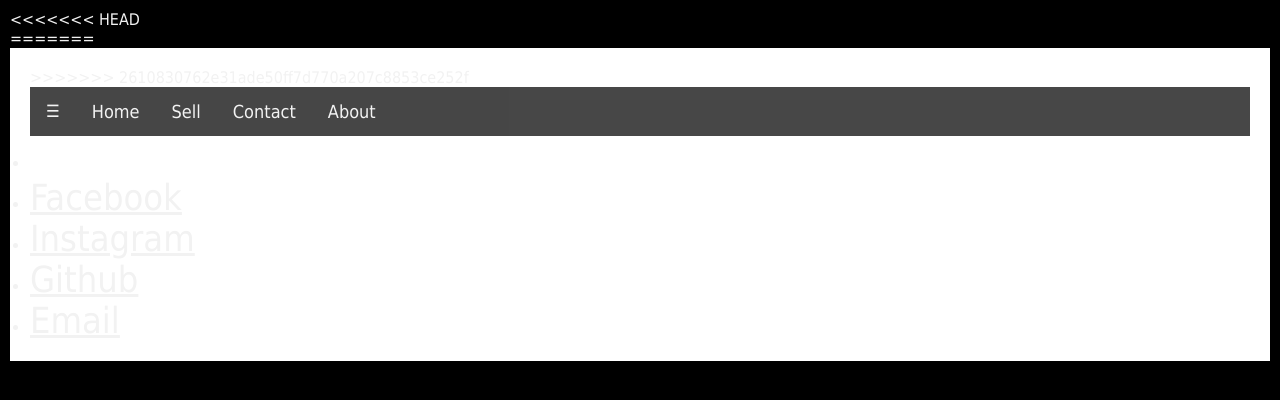
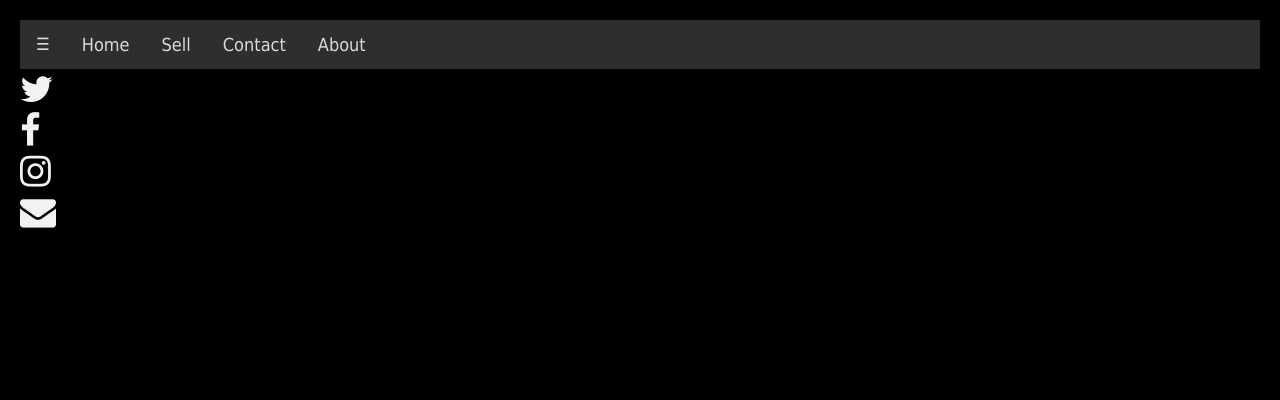
Before and after one commit to DylanKeyer/cellyoular, a Django app: page / in a window 1280 px wide. Shown: the top 400 px of the page. Run offline with Django 3.2, Linux system fonts and the light colour scheme.

Commit message:
icons updated

```diff
--- a/quote/forms.py
+++ b/quote/forms.py
@@ -1,12 +1,11 @@
 from django import forms
-<<<<<<< HEAD
+
 from .models import Quote
 from django import models
 
 class QuoteForm(models.ModelForm):
 	pass
-=======
+
 
 class Carrier(forms.Form):
     carrier = forms.CharField(label='Carrier', max_length=100)
->>>>>>> 2610830762e31ade50ff7d770a207c8853ce252f
--- a/static/css/main.css
+++ b/static/css/main.css
@@ -1,11 +1,8 @@
-<<<<<<< HEAD
 @import url("https://fonts.googleapis.com/css?family=Source+Sans+Pro:300,900");
 @import url("font-awesome.min.css");
 @import url("font-awesome.css");
 
 
-=======
->>>>>>> 2610830762e31ade50ff7d770a207c8853ce252f
 {% load static %}
 
 
@@ -17,15 +14,14 @@
 	padding: 0px;
 }
 
-body {
+body, header {
 	display:block;
 	background-color: black;
-	padding: 10px;
 }
 
 .pagewrapper {
 	display: block;
-	background-color: white;
+	background-color: black;
 	padding: 20px;
 }
 
@@ -39,7 +35,8 @@
 	top: 0;
 }
 
-li a {
+ul.social {
+	list-style-type: none;
 	font-size: 36px;
 }
 
--- a/templates/home/index.html
+++ b/templates/home/index.html
@@ -12,11 +12,7 @@
 
 <body>
 
-<<<<<<< HEAD
-<div class='pagewrap'>
-=======
 <div class='pagewrapper'>
->>>>>>> 2610830762e31ade50ff7d770a207c8853ce252f
 
 <ul class="topnav" id="myTopnav">
   <li class='icon'><a href="#menu">&#9776;</a></li>
@@ -27,16 +23,13 @@
 </ul>
 
 <header>
-	<ul>
+	<ul class='social'>
 								<li><a href="http://twitter.com/cellyoular" target="_blank"><i class="fa fa-twitter" aria-hidden="true"></i></a></li>
-								<li><a href="http://facebook.com/dylankeyer" class="icon fa-facebook"><span class="label">Facebook</span></a></li>
-								<li><a href="http://instagram.com/dylankeyer" class="icon fa-instagram"><span class="label">Instagram</span></a></li>
-								<li><a href="http://github.com/dylankeyer" class="icon fa-github"><span class="label">Github</span></a></li>
-								<li><a href="mailto:dylankeyer@gmail.com" class="icon fa-envelope-o"><span class="label">Email</span></a></li>
+								<li><a href="http://facebook.com/dylankeyer" target='_blank'><i class='fa fa-facebook' aria-hidden='true'></i></a></li>
+								<li><a href="http://instagram.com/cellyoular" target="_blank"><i class="fa fa-instagram" aria-hidden="true"></i></a></li>
+								<li><a href="mailto:cellyoular@gmail.com" target="_blank"><i class="fa fa-envelope" aria-hidden="true"></i></a></li>
 	</ul>
 </header>
-
-</div>
 
 </div>
 
```
